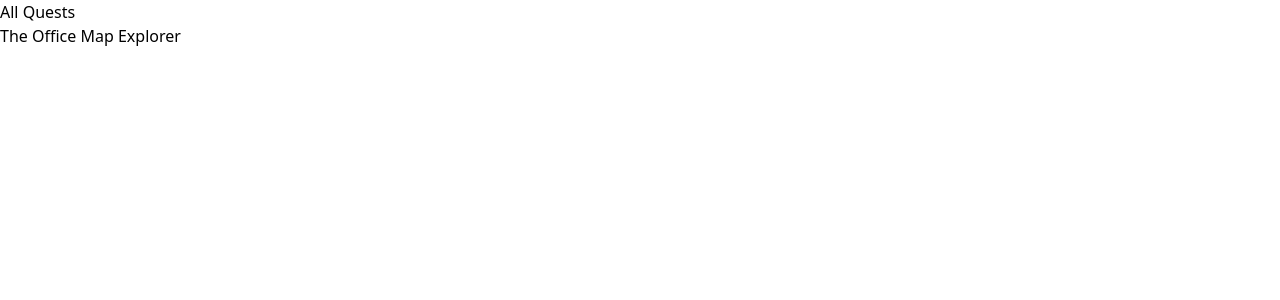
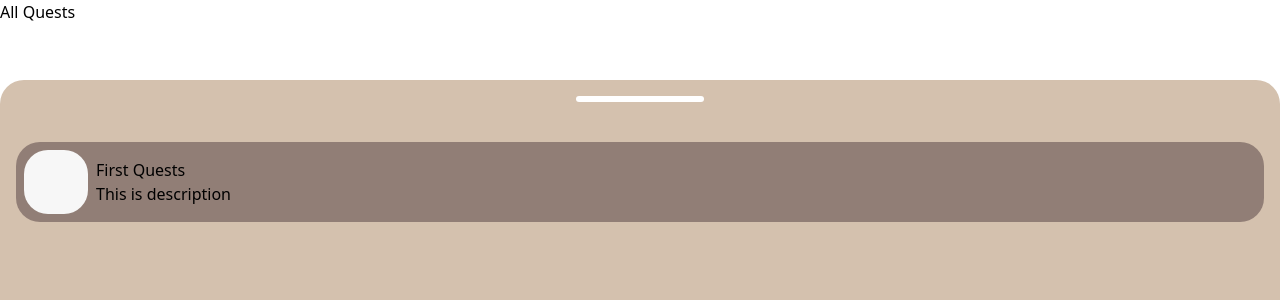
Before and after one commit to kn-kraken/globalworth-quest, a SvelteKit app: page /quests in a window 1280 px wide. Shown: the top 300 px of the page. Built offline with nearby package versions, Linux system fonts and the light colour scheme.

Commit message:
quests in progress

```diff
--- /dev/null
+++ b/src/lib/components/Quest.svelte
@@ -0,0 +1,25 @@
+<script>
+    import Wrapper from "./Wrapper.svelte";
+    let { title, description } = $props();
+
+    let isExpanded = $state(false);
+
+    function toggleExpand() {
+        isExpanded = !isExpanded;
+    }
+</script>
+
+<Wrapper onClick={toggleExpand}>
+    <div class='flex'>
+        <div class='w-16 h-16 bg-[#f7f7f7] rounded-3xl'></div>
+        <div class='p-2'>
+            <p>{title}</p>
+            <p>{description}</p>
+        </div>
+    </div>
+    {#if isExpanded}
+        <div class="mt-4 p-4 bg-gray-200 rounded">
+            🎉 This component is visible!
+        </div>
+    {/if}
+</Wrapper>
--- a/src/lib/components/Wrapper.svelte
+++ b/src/lib/components/Wrapper.svelte
@@ -1,9 +1,11 @@
 <script>
-    export let color = "bg-[#8B7568]"; // Default brown
-    export let width = "w-4/5"; // Default width (80%)
-    export let height = "h-16"; // Default height (64px)
+    let color = "bg-[#917E76]"; // Default brown
+    let { onClick } = $props();
 </script>
 
-<div class={`rounded-lg ${color} ${width} ${height}`}>
+<!-- 917E76 -->
+ <!-- #D2BFAF -- brown -->
+
+<div class={`rounded-3xl ${color} w-full h-20 flex-col items-center p-2`} on:click={onClick}>
     <slot></slot>
 </div>
--- a/src/routes/quests/+page.server.js
+++ /dev/null
@@ -1,5 +0,0 @@
-import { quests } from './data.js';
-
-export function load() {
-	return { quests };
-};
--- a/src/routes/quests/+page.svelte
+++ b/src/routes/quests/+page.svelte
@@ -1,11 +1,20 @@
 <script>
-	let { data } = $props();
+    import Quest from "$lib/components/Quest.svelte";
+    import Overlay from "$lib/components/Overlay.svelte";
+
+    let quests = $state([{ title: "First Quests", description: "This is description" }])
 </script>
 
 <h1>All Quests</h1>
 
-<ul>
+<!-- <ul>
     {#each data.quests as quest}
         <li>{quest.title}</li>
     {/each}
-</ul>
+</ul> -->
+
+<Overlay>
+    {#each quests as quest}
+        <Quest {...quest}/>
+    {/each}
+</Overlay>
--- a/src/routes/quests/data.js
+++ /dev/null
@@ -1,3 +0,0 @@
-export const quests = [
-    { "title": "The Office Map Explorer" }
-]
```
